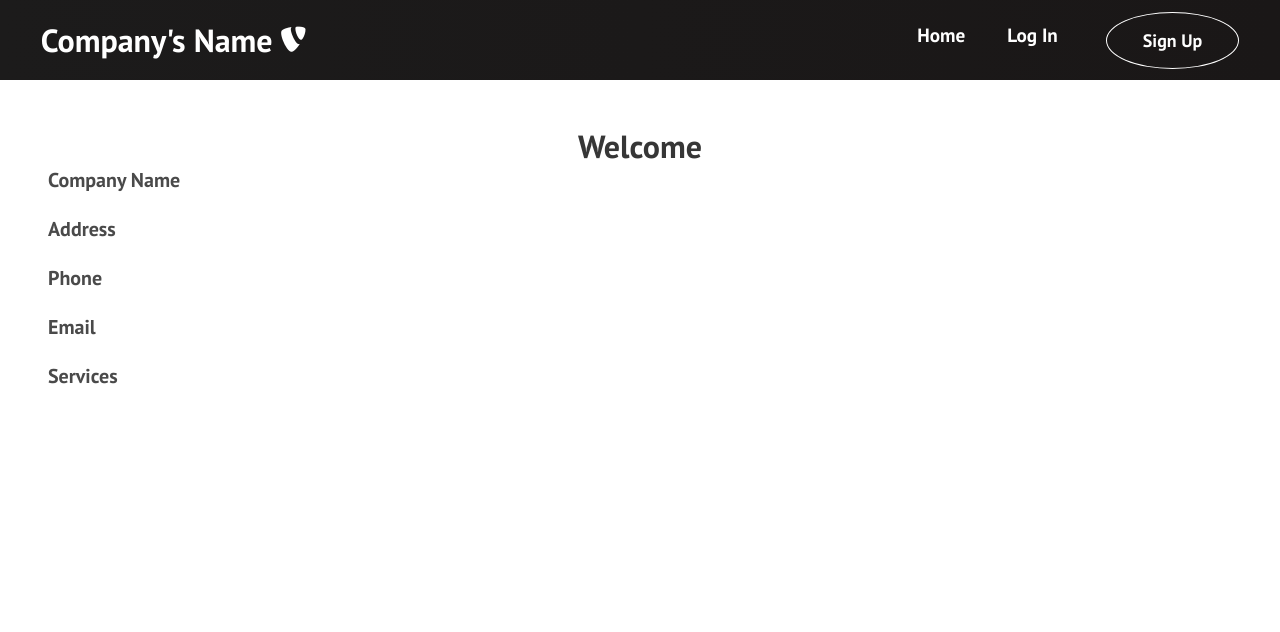
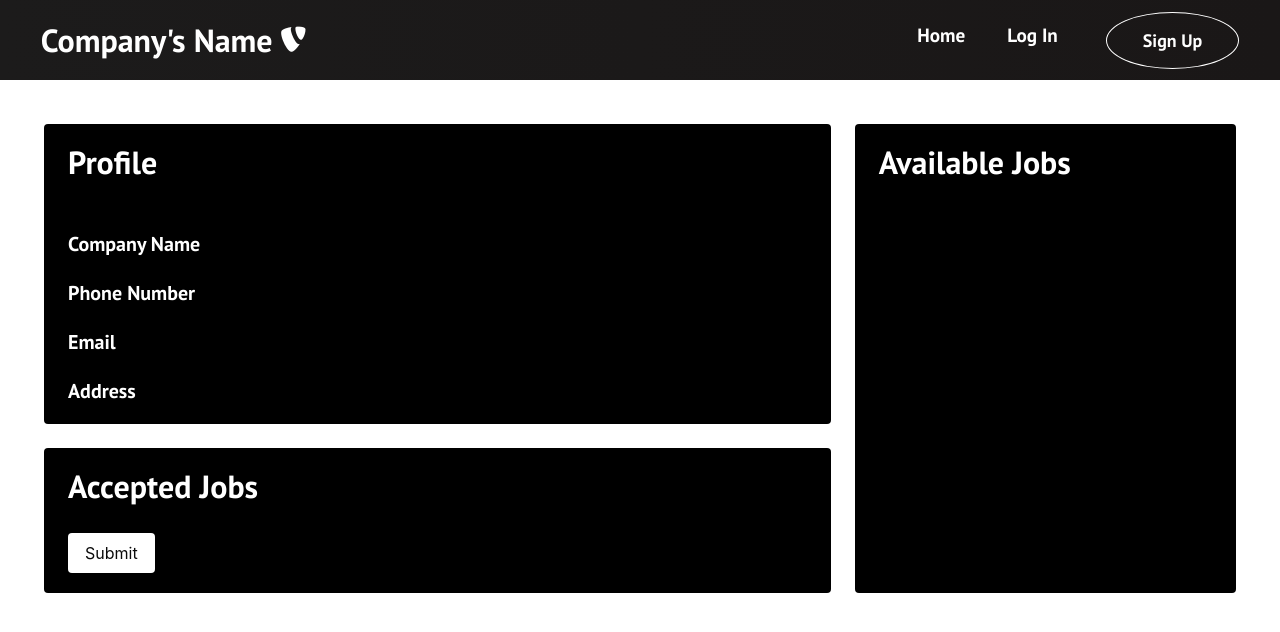
Before and after one commit to rroman6292/group5_project3, a React (Create React App) app in the folder client/: page /profile-landscaper in a window 1280 px wide. Shown: the top 632 px of the page. Built offline with nearby package versions, Linux system fonts and the light colour scheme.

Commit message:
change to profile

```diff
--- a/client/src/components/ProfileL/index.js
+++ b/client/src/components/ProfileL/index.js
@@ -4,16 +4,49 @@ import './style.css';
 
 function ProfileL () {
     return (
-        <section class="section">
-  <h1 class="title">Welcome</h1>
-  <p class="subtitle">Company Name</p>
-  <p class="subtitle">Address</p>
-  <p class="subtitle">Phone</p>
-  <p class="subtitle">Email</p>
-  <p class="subtitle">Services</p>
-</section>
-
-    );
+        <div class="tile is-ancestor" id = "ancestor">
+  <div class="tile is-vertical is-8">
+    <div class="tile">
+      <div class="tile is-parent is-vertical">
+        <article class="tile is-child notification is-primary" id = "profile-name">
+          <p class="title" id = "profile-title">Profile</p>
+          <p class="subtitle">Company Name</p>
+          <p class="subtitle">Phone Number</p>
+          <p class="subtitle">Email</p>
+          <p class="subtitle">Address</p>
+        </article>
+      </div>
+      {/* <div class="tile is-parent">
+        <article class="tile is-child notification is-info" id ="garden-pic">
+          <p class="title">Yard/Garden Picture</p>
+          <figure class="image is-4by3">
+            <img src="https://bulma.io/images/placeholders/640x480.png" id = "garden-border"></img>
+          </figure>
+        </article>
+      </div> */}
+    </div>
+    <div class="tile is-parent">
+      <article class="tile is-child notification is-danger" id="garden-comments">
+        <p class="title">Accepted Jobs</p>
+        {/* <textarea class="textarea" placeholder="e.g. I have a combination of turf and real grass, I have a dog, etc.."></textarea> */}
+        <button class="button is-white" id = "btn-comm">Submit</button>
+        <div class="content">
+        </div>
+      </article>
+    </div>
+  </div>
+  <div class="tile is-parent">
+    <article class="tile is-child notification is-success" id = "jobs">
+      <div class="content">
+        <p class="title">Available Jobs</p>
+        {/* <p class="subtitle"></p> */}
+        <div class="content">
+        </div>
+      </div>
+    </article>
+  </div>
+</div>
+  );
 }
 
 export default ProfileL;
--- a/client/src/components/ProfileL/style.css
+++ b/client/src/components/ProfileL/style.css
@@ -1,3 +1,34 @@
-.title {
-    text-align: center;
+#ancestor{
+    margin: 2.5%;
 }
+
+/* profile tile */
+#profile-name{
+    background-color: black;
+}
+#profile-title{
+    margin-bottom: 10%;
+}
+
+/* Yarde Tile */
+#garden-pic{
+    background-color: black;
+}
+#garden-border{
+    border-radius: 5px;
+    border: solid white
+}
+
+/*Yard Comments Tile */
+#garden-comments{
+    background-color: black;
+}
+#btn-comm{
+    margin-top: 5px;
+}
+
+/* Jobs upcoming and completed tile */
+
+#jobs{
+    background-color: black;
+}
```
